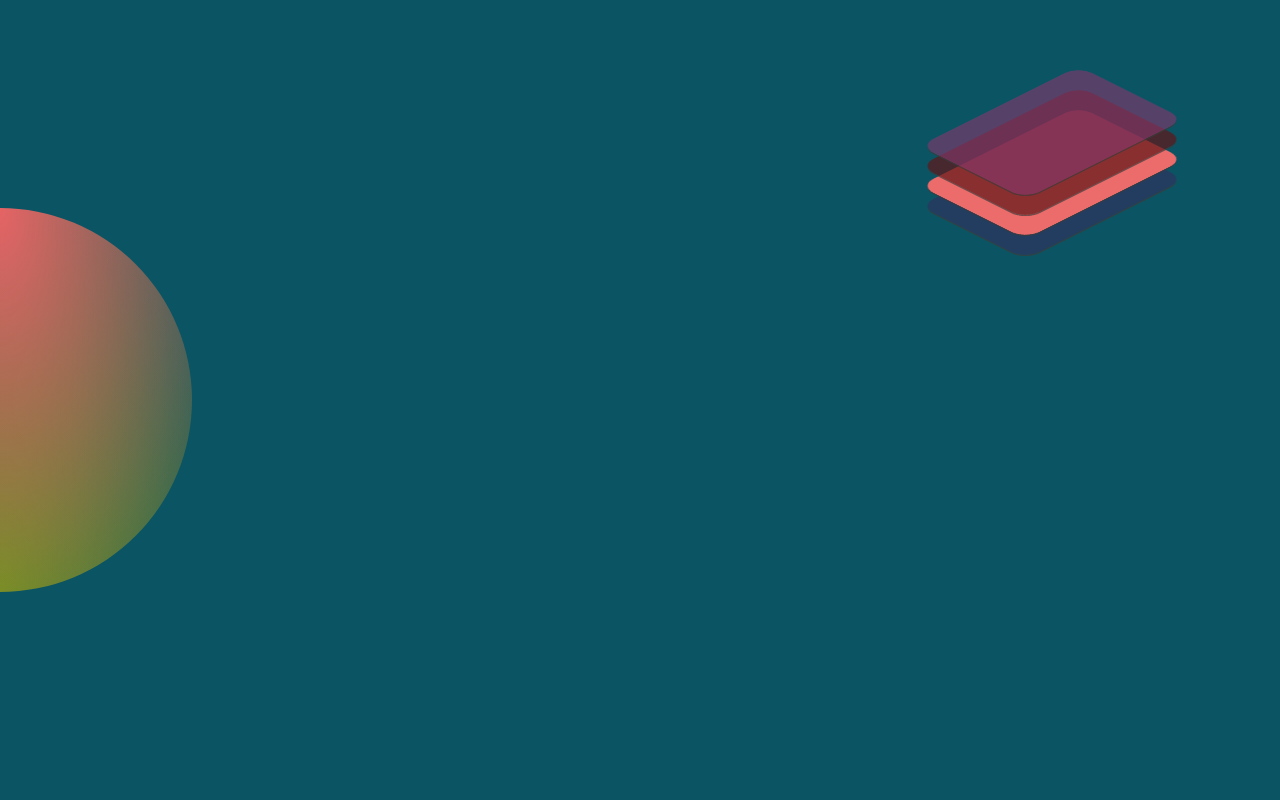
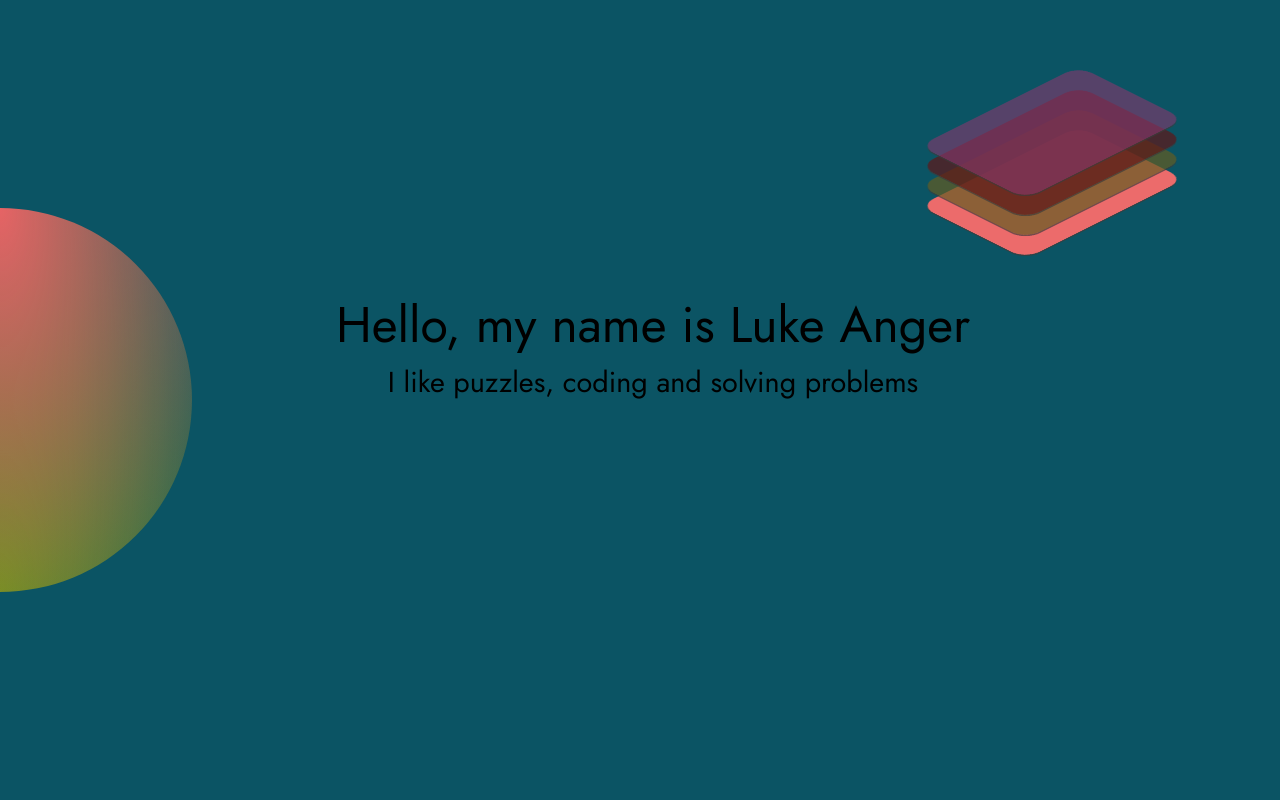
Before and after one commit to LukeAnger/portfolio, a React (Create React App) app: page / in a window 1280 px wide. Shown: the top 800 px of the page. Built offline with nearby package versions, Linux system fonts and the light colour scheme; a web font is replaced by a local one.

Commit message:
fixed a minor state issue

```diff
--- a/src/App.jsx
+++ b/src/App.jsx
@@ -6,7 +6,7 @@ const App = () => {
 
   const [rotation , setRotation] = useState(0);
   const [scrollDelay, setScrollDelay] = useState(false)
-  const [currentEle, setCurrentEle] = useState(4)
+  const [currentEle, setCurrentEle] = useState(1)
   const title = `title fc jc-cen ai-cen`
 
   const handleScroll = (e) => {
```
